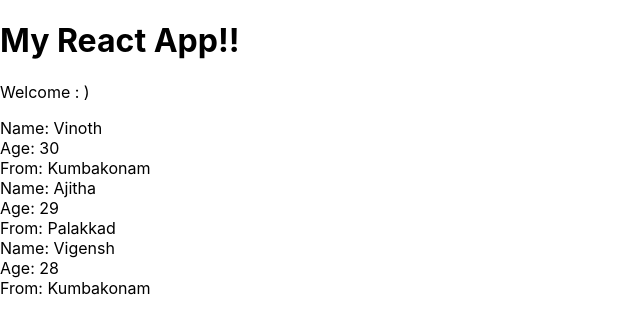
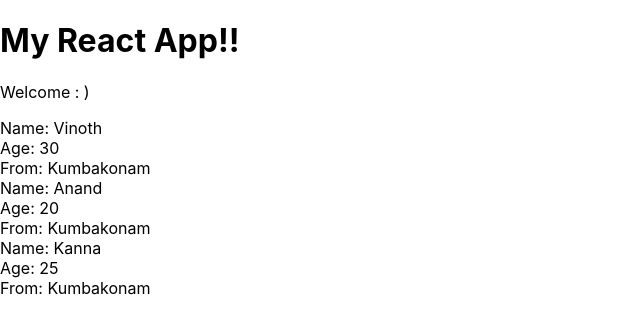
Before and after one commit to vinothsmart/react-redux-complete, a React (Create React App) app in the folder my-app/: page / in a window 1280 px wide. Shown: the top 334 px of the page, without its empty margins (0-640 px from the left). Built offline with nearby package versions, Linux system fonts and the light colour scheme.

Commit message:
names using usestate

```diff
--- a/my-app/src/App.js
+++ b/my-app/src/App.js
@@ -4,13 +4,13 @@ import React, { useState } from "react";
 import List from "./List";
 
 function App() {
-  // const [names, setNames] = useState({
-  //   namelists: [
-  //     { name: "Vinoth", age: 30, from: "Kumbakonam", id: 1 },
-  //     { name: "Anand", age: 20, from: "Kumbakonam", id: 2 },
-  //     { name: "Kanna", age: 25, from: "Kumbakonam", id: 3 },
-  //   ],
-  // });
+  const [names, setNames] = useState({
+    namelists: [
+      { name: "Vinoth", age: 30, from: "Kumbakonam", id: 1 },
+      { name: "Anand", age: 20, from: "Kumbakonam", id: 2 },
+      { name: "Kanna", age: 25, from: "Kumbakonam", id: 3 },
+    ],
+  });
   // const addList = (namelist) => {
   //   // console.log(namelist);
   //   namelist.id = Math.random();
@@ -31,9 +31,10 @@ function App() {
       <Vinoth name="Kanna" age="30" from="Kumbakonam" /> */}
       {/* <Vinoth deleteList={deleteList} namelists={names} />
       <AddList addList={addList} /> */}
-      <List name="Vinoth" age="30" from="Kumbakonam" />
+      {/* <List name="Vinoth" age="30" from="Kumbakonam" />
       <List name="Ajitha" age="29" from="Palakkad" />
-      <List name="Vigensh" age="28" from="Kumbakonam" />
+      <List name="Vigensh" age="28" from="Kumbakonam" /> */}
+      <List lists={names.namelists} />
     </div>
   );
 }
--- a/my-app/src/List.js
+++ b/my-app/src/List.js
@@ -37,12 +37,15 @@ import React from "react";
 // export default Vinoth;
 
 export default function List(props) {
-  const { name, age, from } = props;
-  return (
-    <div className="list">
-      <div>Name: {name}</div>
-      <div>Age: {age}</div>
-      <div>From: {from}</div>
-    </div>
-  );
+  const { lists } = props;
+  const nameList = lists.map((list) => {
+    return (
+      <div className="list" key={list.id}>
+        <div>Name: {list.name}</div>
+        <div>Age: {list.age}</div>
+        <div>From: {list.from}</div>
+      </div>
+    );
+  });
+  return <div className="name-list">{nameList}</div>;
 }
```
